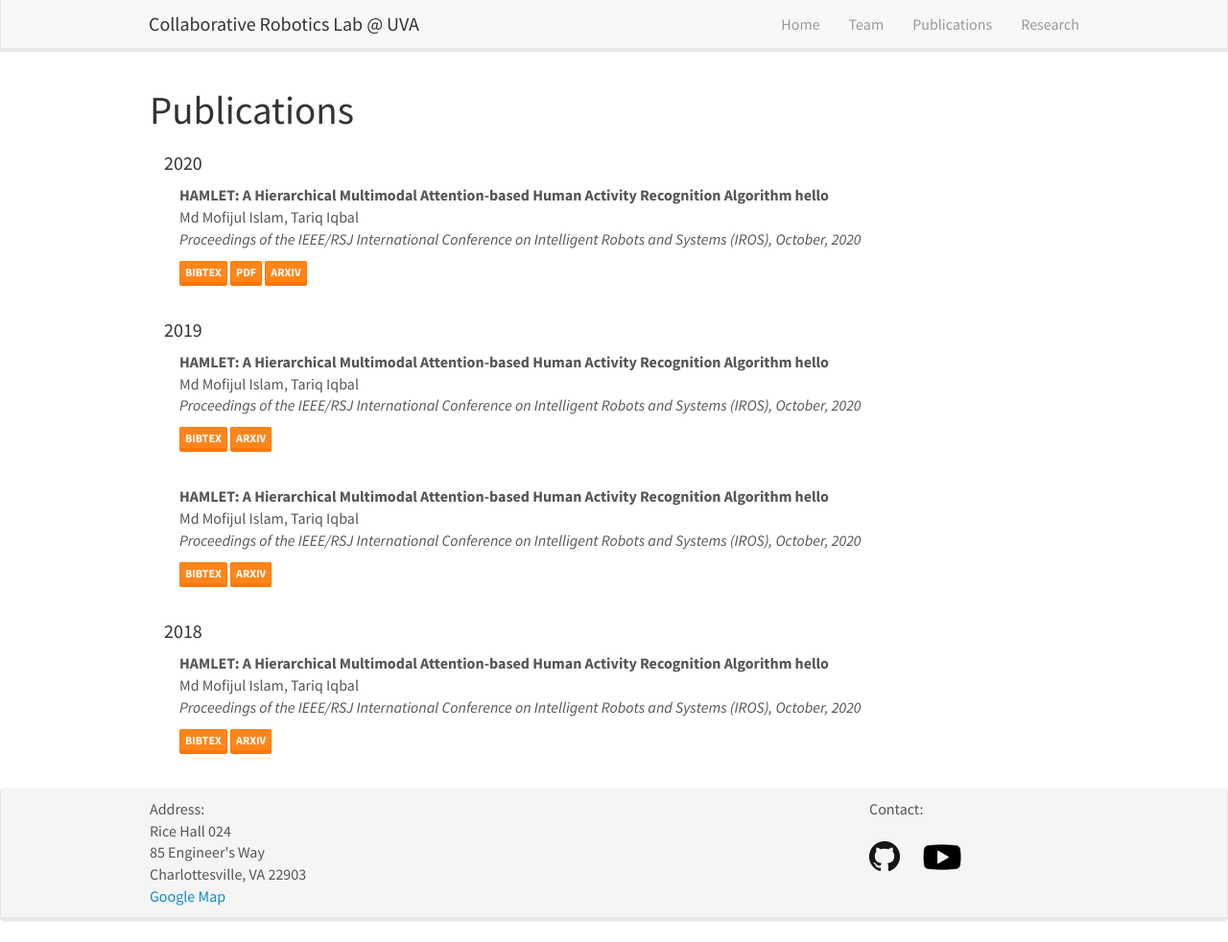
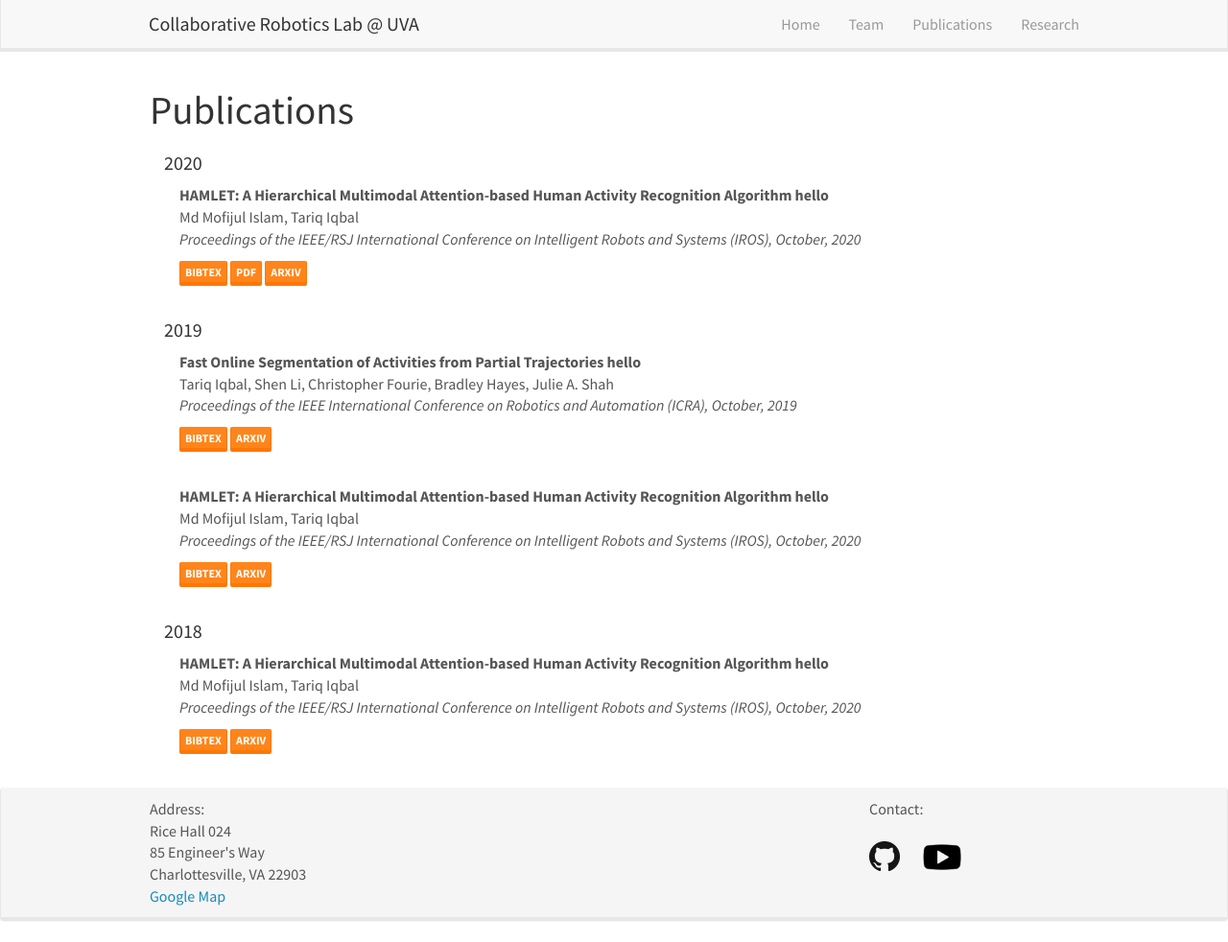
Before and after one commit to collaborative-robotics-lab-at-uva/collaborative-robotics-lab-at-uva.github.io, a Jekyll site: the page built from _pages/publications.md, in a window 1280 px wide and 982 px high. Shown: the whole window at 96% size. Built offline with Jekyll 4.4.1, drawn with Linux system fonts in a browser that asks for light colours; nearby versions of some CDN libraries.

Commit message:
Update publist.yml

```diff
--- a/_data/publist.yml
+++ b/_data/publist.yml
@@ -13,17 +13,17 @@
   highlight: 1
   news2:
 
-- title: "HAMLET: A Hierarchical Multimodal Attention-based Human Activity Recognition Algorithm"
+- title: "Fast Online Segmentation of Activities from Partial Trajectories"
   image:
   description:
-  authors: Md Mofijul Islam, Tariq Iqbal
+  authors: Tariq Iqbal, Shen Li, Christopher Fourie, Bradley Hayes, Julie A. Shah
   link:
     url: https://arxiv.org/abs/2008.01148
     display:  ArXiv
     pdf_filename:
     bibtex_filename: hamlet.bib
-  pub_venue: Proceedings of the IEEE/RSJ International Conference on Intelligent Robots and Systems (IROS)
-  pub_date: October, 2020
+  pub_venue: Proceedings of the IEEE International Conference on Robotics and Automation (ICRA)
+  pub_date: October, 2019
   pub_year: 2019
   highlight: 2
   news2:
```
